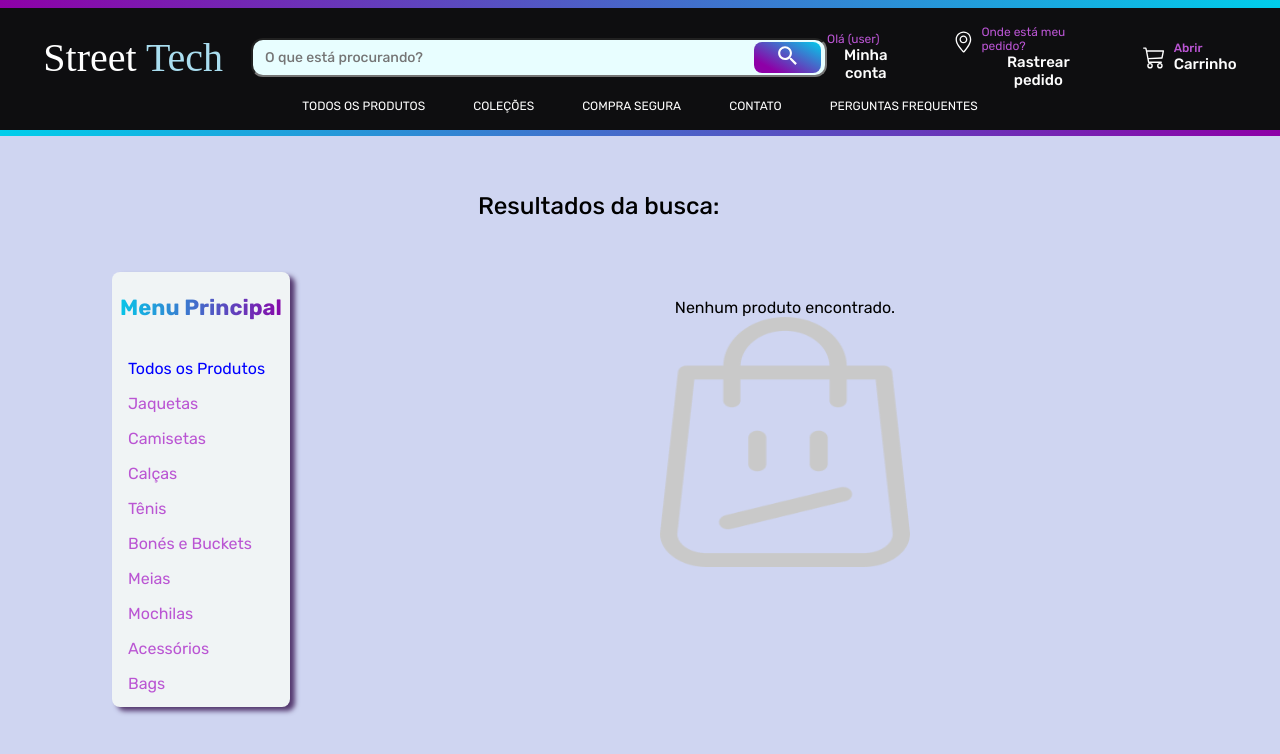
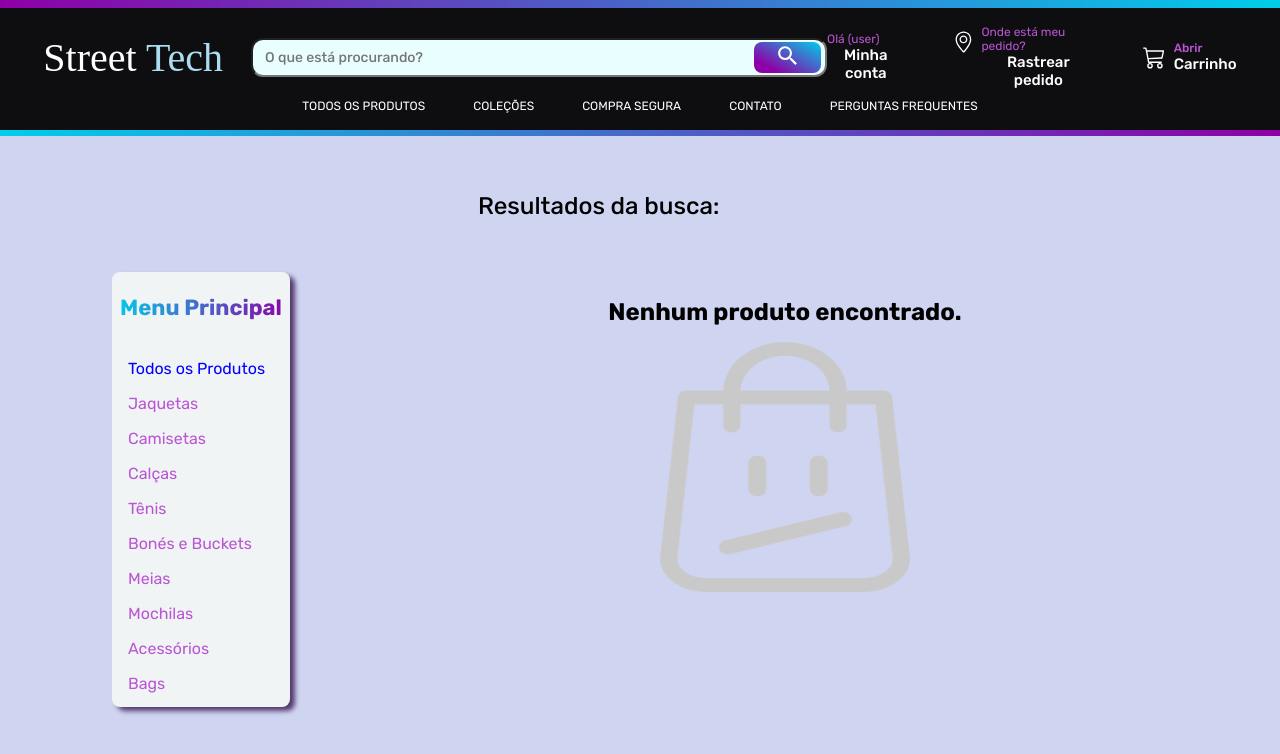
Before and after one commit to gustavocarvalho-ra/NextJs-Loja_Roupas, a Next.js app: page /search in a window 1280 px wide. Shown: the top 754 px of the page. Built offline with nearby package versions, Linux system fonts and the light colour scheme; a web font is replaced by a local one.

Commit message:
style: span style changed

```diff
--- a/app/search/style.css
+++ b/app/search/style.css
@@ -46,9 +46,11 @@
       flex-direction: column;
       align-items: center;
       margin-top: 2em;
+      gap: 1em;
 
       span {
-
+        font-size: 1.5em;
+        font-weight: 700;
       }
     }
   }
```
